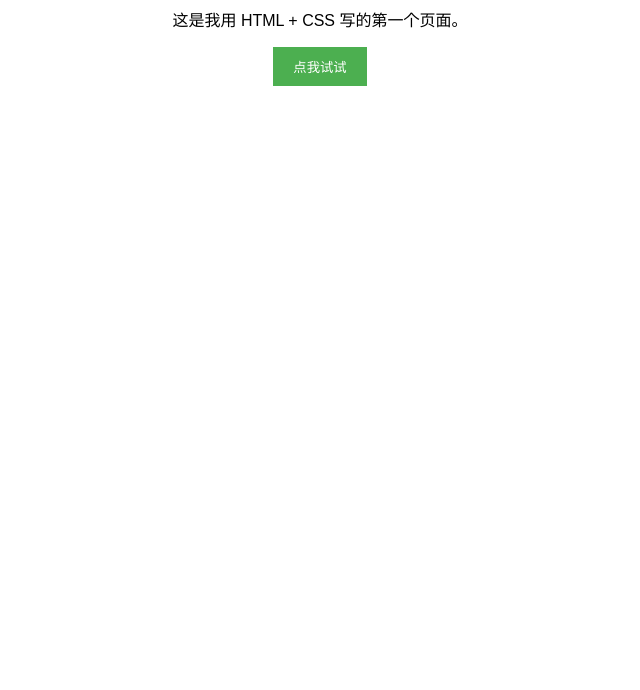
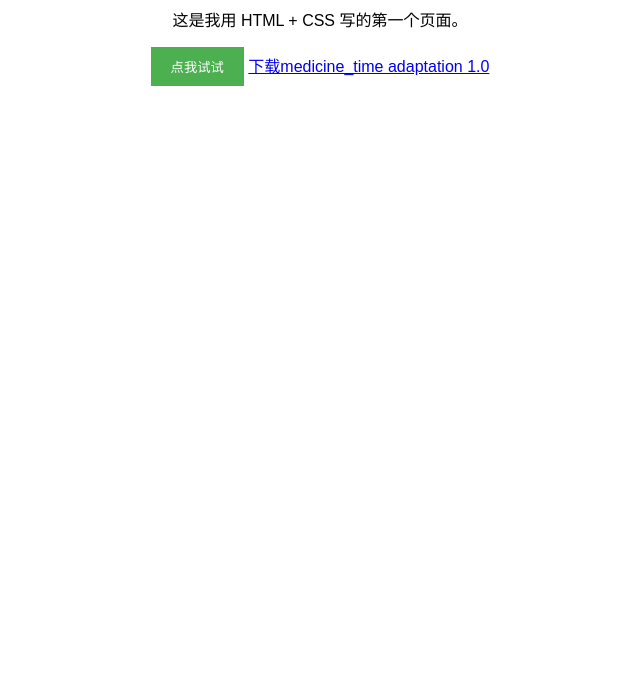
Before and after one commit to PlanteAmigor/my-website, a plain HTML site: page index.html in a window 1280 px wide. Shown: the part 110-800 px from the top of the page, without its empty margins (320-960 px from the left). Drawn offline with Linux system fonts and the light colour scheme.

Commit message:
Add files via upload

```diff
--- a/index.html
+++ b/index.html
@@ -15,3 +15,6 @@
   <button onclick="alert('你好，世界！')">点我试试</button>
 </body>
 </html>
+<a href="https://github.com/PlanteAmigor/my-website/releases/download/medicine_time_adaptation/app-prod-release.apk" download>
+  下载medicine_time adaptation 1.0
+</a>
```
